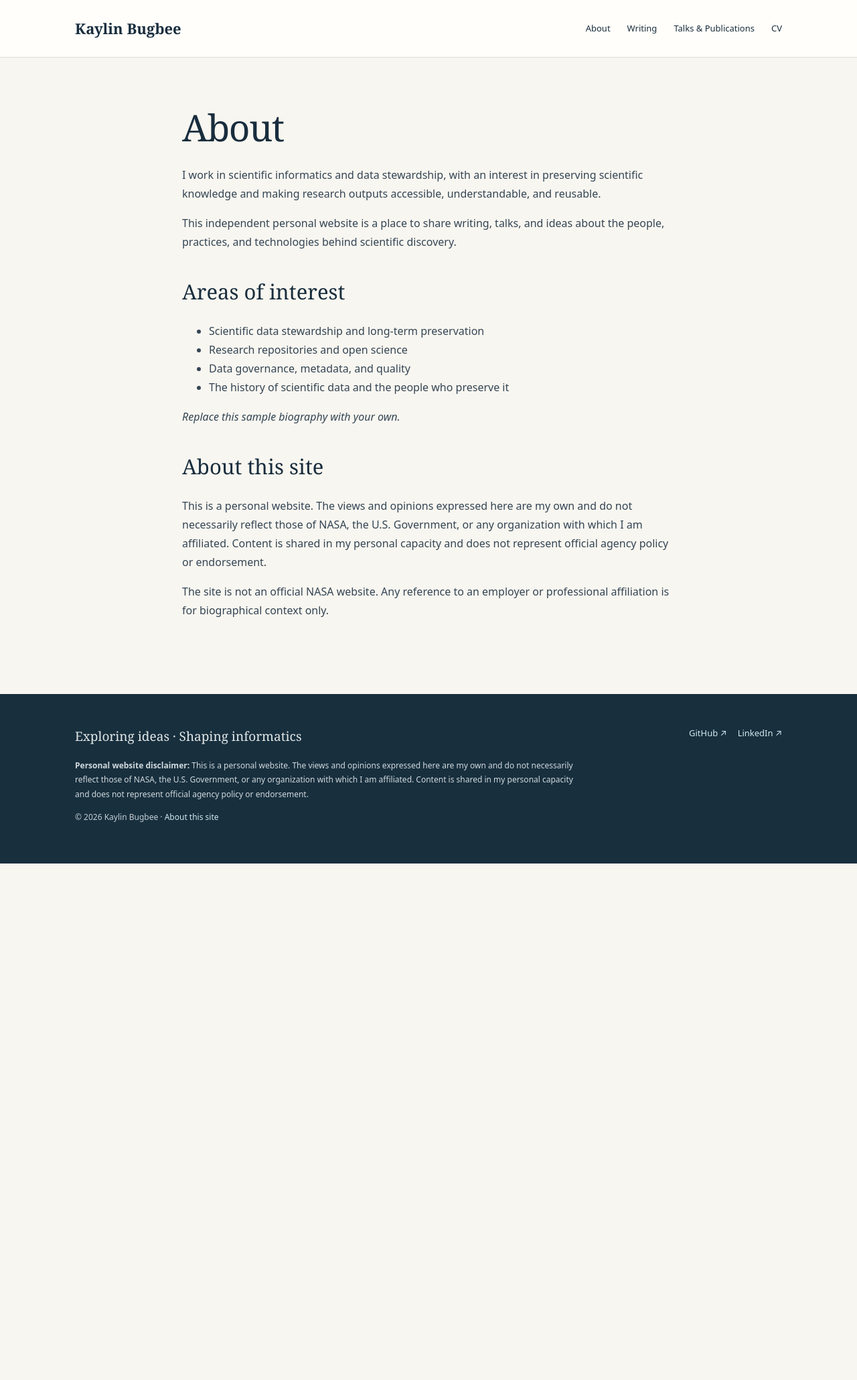
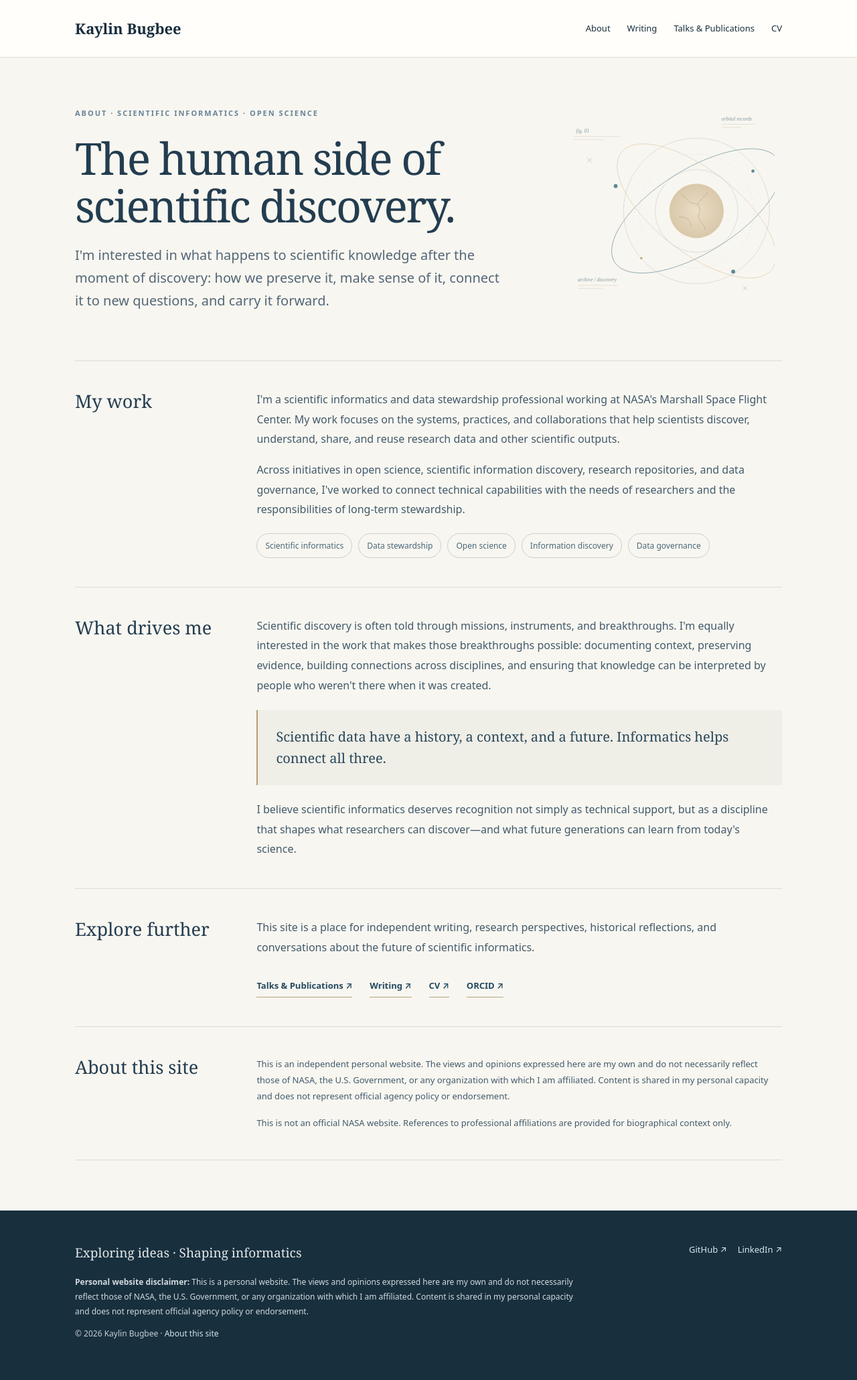
Before and after one commit to kbugbee1/kbugbee1.github.io, a Jekyll site: the page built from about.md, in a window 1280 px wide. Shown: the whole page at 67% size. Built offline with Jekyll 4.4.1, drawn with Linux system fonts in a browser that asks for light colours; before the commit the page ends 1289 px from its top, so only the background shows below that.

Commit message:
Update about.md

```diff
--- a/about.md
+++ b/about.md
@@ -3,25 +3,90 @@ layout: default
 title: About
 permalink: /about/
 ---
-<div class="wrap page" markdown="1">
-# About
 
-I work in scientific informatics and data stewardship, with an interest in preserving scientific knowledge and making research outputs accessible, understandable, and reusable.
+<style>
+/* About page only — no changes to the site's shared stylesheet needed. */
+.about-page { padding-top: 56px; padding-bottom: 75px; }
+.about-page .about-eyebrow { color: #668398; text-transform: uppercase; font-size: 11px; letter-spacing: .18em; font-weight: 700; margin: 0 0 22px; }
+.about-page .about-intro { display: grid; grid-template-columns: minmax(0, 1.5fr) minmax(220px, .8fr); gap: 45px; align-items: center; padding-bottom: 55px; border-bottom: 1px solid #dddcd4; }
+.about-page .about-title { font-family: Georgia, 'Times New Roman', serif; font-size: clamp(39px, 5.2vw, 66px); font-weight: 400; line-height: 1.08; letter-spacing: -.035em; color: #233d50; margin: 0 0 22px; }
+.about-page .about-deck { font-size: clamp(17px, 1.8vw, 20px); line-height: 1.7; color: #536777; max-width: 650px; margin: 0; }
+.about-page .about-orbit { position: relative; min-height: 290px; display: flex; align-items: center; justify-content: center; }
+.about-page .about-orbit img { width: 100%; max-width: 330px; opacity: .75; }
+.about-page .about-section { display: grid; grid-template-columns: minmax(150px, .45fr) minmax(0, 1.5fr); gap: 36px; padding: 43px 0; border-bottom: 1px solid #dddcd4; }
+.about-page .about-section h2 { font-family: Georgia, 'Times New Roman', serif; font-size: 27px; font-weight: 400; color: #233d50; line-height: 1.25; margin: 0; }
+.about-page .about-section p { color: #425a6b; line-height: 1.85; margin: 0 0 16px; }
+.about-page .about-section p:last-child { margin-bottom: 0; }
+.about-page .about-highlight { background: #efeee7; border-left: 2px solid #b79d75; padding: 24px 27px; margin: 22px 0; }
+.about-page .about-highlight p { font-family: Georgia, 'Times New Roman', serif; font-size: 20px; line-height: 1.6; color: #28475a; margin: 0; }
+.about-page .about-tags { display: flex; flex-wrap: wrap; gap: 9px; margin: 20px 0 0; }
+.about-page .about-tag { border: 1px solid #c9d0d0; border-radius: 100px; padding: 7px 12px; font-size: 12px; color: #4a6879; }
+.about-page .about-links { display: flex; flex-wrap: wrap; gap: 12px; margin-top: 26px; }
+.about-page .about-links a { display: inline-block; text-decoration: none; color: #244a61; border-bottom: 1px solid #b6a47f; padding: 5px 0; margin-right: 14px; font-weight: 600; }
+.about-page .about-note { font-size: 13px; color: #657683; line-height: 1.7; }
+@media (max-width: 760px) {
+  .about-page { padding-top: 35px; }
+  .about-page .about-intro { grid-template-columns: 1fr; gap: 5px; padding-bottom: 35px; }
+  .about-page .about-orbit { min-height: 190px; }
+  .about-page .about-orbit img { max-width: 230px; }
+  .about-page .about-section { grid-template-columns: 1fr; gap: 15px; padding: 32px 0; }
+}
+</style>
 
-This independent personal website is a place to share writing, talks, and ideas about the people, practices, and technologies behind scientific discovery.
+<div class="wrap about-page">
+  <section class="about-intro" aria-labelledby="about-heading">
+    <div>
+      <p class="about-eyebrow">About · Scientific informatics · Open science</p>
+      <h1 id="about-heading" class="about-title">The human side of scientific discovery.</h1>
+      <p class="about-deck">I'm interested in what happens to scientific knowledge after the moment of discovery: how we preserve it, make sense of it, connect it to new questions, and carry it forward.</p>
+    </div>
+    <div class="about-orbit" aria-hidden="true">
+      <img src="{{ '/assets/images/orbit-archive.svg' | relative_url }}" alt="">
+    </div>
+  </section>
 
-## Areas of interest
+  <section class="about-section" aria-labelledby="work-heading">
+    <h2 id="work-heading">My work</h2>
+    <div>
+      <p>I'm a scientific informatics and data stewardship professional working at NASA's Marshall Space Flight Center. My work focuses on the systems, practices, and collaborations that help scientists discover, understand, share, and reuse research data and other scientific outputs.</p>
+      <p>Across initiatives in open science, scientific information discovery, research repositories, and data governance, I've worked to connect technical capabilities with the needs of researchers and the responsibilities of long-term stewardship.</p>
+      <div class="about-tags" aria-label="Areas of focus">
+        <span class="about-tag">Scientific informatics</span>
+        <span class="about-tag">Data stewardship</span>
+        <span class="about-tag">Open science</span>
+        <span class="about-tag">Information discovery</span>
+        <span class="about-tag">Data governance</span>
+      </div>
+    </div>
+  </section>
 
-- Scientific data stewardship and long-term preservation
-- Research repositories and open science
-- Data governance, metadata, and quality
-- The history of scientific data and the people who preserve it
+  <section class="about-section" aria-labelledby="perspective-heading">
+    <h2 id="perspective-heading">What drives me</h2>
+    <div>
+      <p>Scientific discovery is often told through missions, instruments, and breakthroughs. I'm equally interested in the work that makes those breakthroughs possible: documenting context, preserving evidence, building connections across disciplines, and ensuring that knowledge can be interpreted by people who weren't there when it was created.</p>
+      <div class="about-highlight"><p>Scientific data have a history, a context, and a future. Informatics helps connect all three.</p></div>
+      <p>I believe scientific informatics deserves recognition not simply as technical support, but as a discipline that shapes what researchers can discover—and what future generations can learn from today's science.</p>
+    </div>
+  </section>
 
-*Replace this sample biography with your own.*
+  <section class="about-section" aria-labelledby="explore-heading">
+    <h2 id="explore-heading">Explore further</h2>
+    <div>
+      <p>This site is a place for independent writing, research perspectives, historical reflections, and conversations about the future of scientific informatics.</p>
+      <nav class="about-links" aria-label="Explore more of this site">
+        <a href="{{ '/publications/' | relative_url }}">Talks &amp; Publications ↗</a>
+        <a href="{{ '/writing/' | relative_url }}">Writing ↗</a>
+        <a href="{{ '/cv/' | relative_url }}">CV ↗</a>
+        <a href="https://orcid.org/0000-0001-6733-5698" rel="me noopener noreferrer" target="_blank">ORCID ↗</a>
+      </nav>
+    </div>
+  </section>
 
-## About this site {#disclaimer}
-
-This is a personal website. The views and opinions expressed here are my own and do not necessarily reflect those of NASA, the U.S. Government, or any organization with which I am affiliated. Content is shared in my personal capacity and does not represent official agency policy or endorsement.
-
-The site is not an official NASA website. Any reference to an employer or professional affiliation is for biographical context only.
+  <section class="about-section" id="disclaimer" aria-labelledby="disclaimer-heading">
+    <h2 id="disclaimer-heading">About this site</h2>
+    <div>
+      <p class="about-note">This is an independent personal website. The views and opinions expressed here are my own and do not necessarily reflect those of NASA, the U.S. Government, or any organization with which I am affiliated. Content is shared in my personal capacity and does not represent official agency policy or endorsement.</p>
+      <p class="about-note">This is not an official NASA website. References to professional affiliations are provided for biographical context only.</p>
+    </div>
+  </section>
 </div>
```
